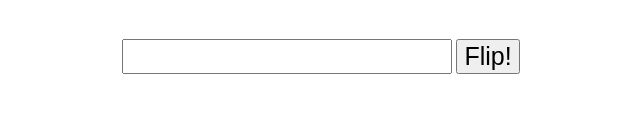
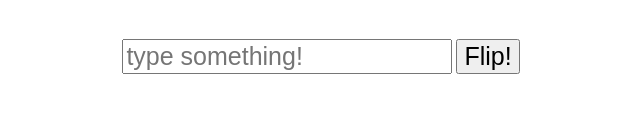
Before and after one commit to shawnparrotte/spinning-letters, a plain HTML site: page index.html in a window 1280 px wide. Both pictures are taken after a click on the button "Flip!". Shown: the part 211-324 px from the top of the page, without its empty margins (319-959 px from the left). Drawn offline with nearby package versions, Linux system fonts and the light colour scheme.

Commit message:
commits usability changes

```diff
--- a/app.js
+++ b/app.js
@@ -91,9 +91,11 @@ function finallyFlipMe(){
 }
 
 function launchFlipper(){
-  wordChopper($("#flip-this").val(), true);
-  finallyFlipMe();
-  $("#flip-this").val("");
+  if($("#flip-this").val() !== ""){
+    wordChopper($("#flip-this").val(), true);
+    finallyFlipMe();
+    $("#flip-this").val("");
+  }
 }
 
 
--- a/index.html
+++ b/index.html
@@ -14,7 +14,7 @@
 
     <div id="text-outer-wrapper">
       <div id="text-container">
-        <input type="text" id="flip-this" maxlength="30">
+        <input type="text" id="flip-this" maxlength="30" placeholder="type something!">
         <button id="button">Flip!</button>
       </div>
     </div>
```
